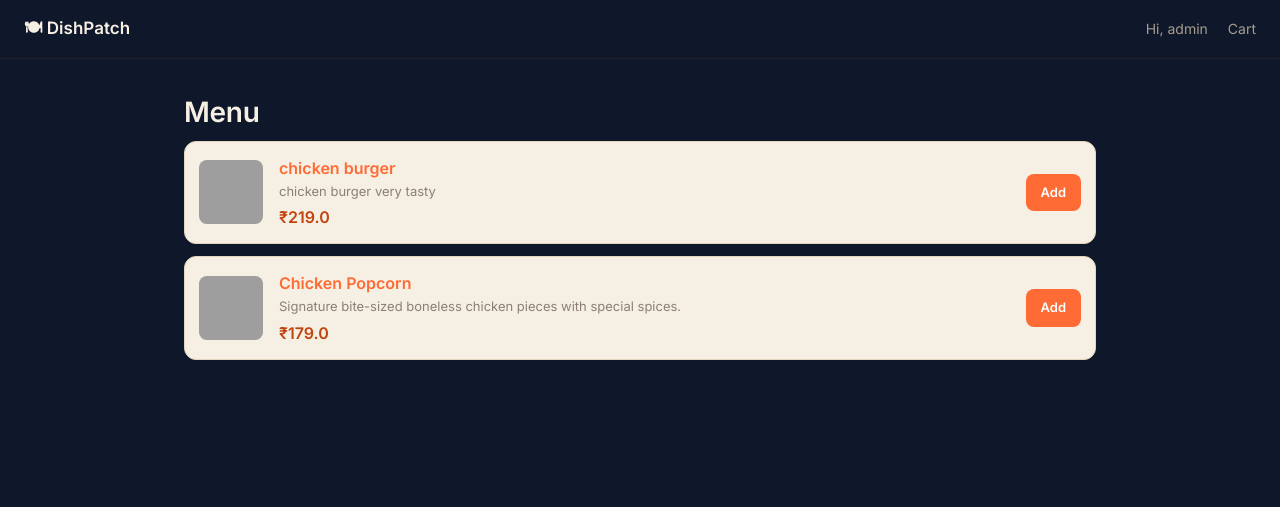
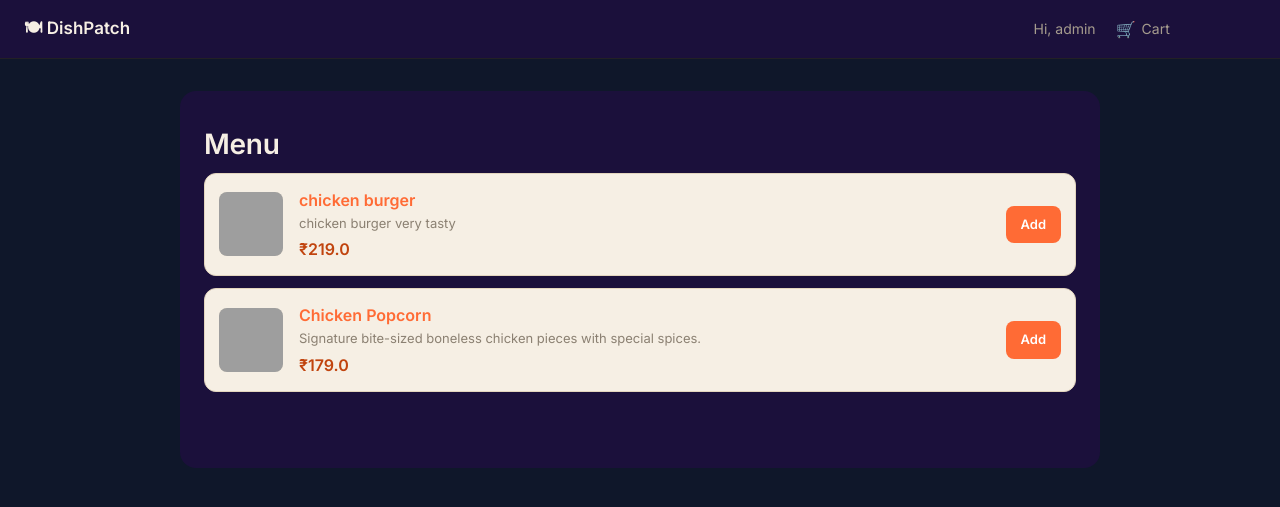
Before and after one commit to AbhijithMT04/DishPatch---Smart-delivery-seamlessly-dispatched., a Django app: page /view_menu/9/admin in a window 1280 px wide. Shown: the top 507 px of the page. Run offline with Django 5.2, Linux system fonts and the light colour scheme; data comes from the database, SQL or seed files in the repository; both versions use the stored data as it was after the commit; grey boxes are pictures that could not be loaded.

Commit message:
changed the appbar design

```diff
--- a/delivery/static/style.css
+++ b/delivery/static/style.css
@@ -47,7 +47,19 @@ a { color: inherit; }
 .muted { color: var(--text-muted); }
 .error-text { color: var(--danger-text-dark); }
 
-.container { max-width: 960px; margin: 0 auto; padding: 32px 24px 64px; }
+.content-frame {
+  max-width: 920px;
+  margin: 32px auto 0;
+  background: #1b103b;
+  border-radius: 16px;
+  overflow: hidden;
+}
+
+.container {
+  max-width: 960px;
+  margin: 0 auto;
+  padding: 32px 24px 64px;
+}
 
 .navbar {
   display: flex;
@@ -57,7 +69,7 @@ a { color: inherit; }
   border-bottom: 1px solid var(--border);
   position: sticky;
   top: 0;
-  background: var(--bg);
+  background: #1b103b;
   z-index: 10;
 }
 .navbar .logo {
@@ -69,15 +81,24 @@ a { color: inherit; }
   align-items: center;
   gap: 8px;
 }
-.nav-right { display: flex; align-items: center; gap: 20px; }
+.nav-right {
+  display: flex;
+  align-items: center;
+  gap: 20px;
+  margin-right: 7%;
+}
 .nav-right a {
   text-decoration: none;
   color: var(--text-muted);
   font-size: 0.875rem;
   transition: color 0.15s;
+  display: inline-flex;
+  align-items: center;
+  gap: 6px;
 }
 .nav-right a:hover { color: var(--primary); }
 .nav-user { font-size: 0.875rem; color: var(--text-muted); }
+.cart-icon { font-size: 1rem; line-height: 1; }
 
 .btn {
   display: inline-flex;
--- a/delivery/templates/add_restaurant.html
+++ b/delivery/templates/add_restaurant.html
@@ -19,7 +19,7 @@
         </div>
         <div class="field">
             <label for="rating">Rating</label>
-            <input type="number" id="rating" min="0" max="5" name="rating">
+            <input type="number" id="rating" min="0" max="5" step="0.1" name="rating">
         </div>
         <button type="submit" class="btn btn-primary btn-full">Add restaurant</button>
     </form>
--- a/delivery/templates/base.html
+++ b/delivery/templates/base.html
@@ -20,7 +20,9 @@
     </div>
     {% endblock %}
 
-    {% block content %}{% endblock %}
+    <div class="content-frame">
+        {% block content %}{% endblock %}
+    </div>
 
     <script src="{% static 'script.js' %}"></script>
     {% block extra_js %}{% endblock %}
--- a/delivery/templates/customer_home.html
+++ b/delivery/templates/customer_home.html
@@ -2,8 +2,10 @@
 {% block title %}Restaurants{% endblock %}
 {% block nav_right %}
 <span class="nav-user">Hi, {{ username }}</span>
+<a href="{% url 'show_cart' username %}"><span class="cart-icon">🛒</span> Cart</a>
 {% endblock %}
 {% block content %}
+<div class="container-bg">
     <div class="container">
         <h1>Welcome, {{ username }}</h1>
         <p class="muted">Restaurants near you</p>
@@ -15,7 +17,7 @@
                     <div class="card-body">
                         <div class="card-title">
                             <span>{{ r.name }}</span>
-                        <span class="badge-rating">★ {{ r.rating }}</span>
+                            <span class="badge-rating">★ {{ r.rating|floatformat:1 }}</span>
                         </div>
                         <div class="cuisine">{{ r.cuisine }}</div>
                         <a href="{% url 'view_menu' r.id username %}" class="btn btn-primary btn-full btn-sm" style="margin-top:14px;">View menu</a>
@@ -24,4 +26,5 @@
             {% endfor %}
         </div>
     </div>
+</div>
 {% endblock %}
--- a/delivery/templates/customer_menu.html
+++ b/delivery/templates/customer_menu.html
@@ -2,7 +2,7 @@
 {% block title %}Menu{% endblock %}
 {% block nav_right %}
 <span class="nav-user">Hi, {{ username }}</span>
-<a href="{% url 'show_cart' username %}">Cart</a>
+<a href="{% url 'show_cart' username %}"><span class="cart-icon">🛒</span> Cart</a>
 {% endblock %}
 {% block content %}
 <div class="container">
--- a/delivery/templates/show_restaurant.html
+++ b/delivery/templates/show_restaurant.html
@@ -12,7 +12,7 @@
             <img src="{{ r.picture }}" alt="{{ r.name }}">
             <div class="info">
                 <div class="name">{{ r.name }}</div>
-                <div class="desc">{{ r.cuisine }} · ★ {{ r.rating }}</div>
+                <div class="desc">{{ r.cuisine }} · ★ {{ r.rating|floatformat:1 }}</div>
             </div>
             <div class="actions">
                 <a href="{% url 'open_update_menu' r.id %}" class="btn btn-ghost btn-sm">Menu</a>
--- a/delivery/templates/update_restaurant.html
+++ b/delivery/templates/update_restaurant.html
@@ -24,7 +24,7 @@
 
         <div class="field">
             <label for="rating">Rating</label>
-            <input type="number" id="rating" name="rating" min="0" max="5" value="{{ restaurant.rating }}" required>
+            <input type="number" id="rating" name="rating" min="0" max="5" step="0.1" value="{{ restaurant.rating|floatformat:1 }}" required>
         </div>
 
         <button type="submit" class="btn btn-primary btn-full" style="margin-top: 1rem;">Update Restaurant</button>
```
Also changed, not shown: db.sqlite3. Lines whose indentation alone changed are shown as unchanged.
